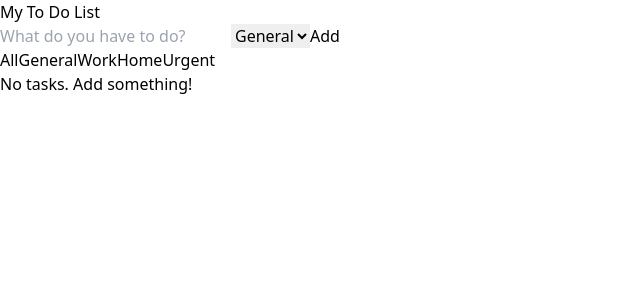
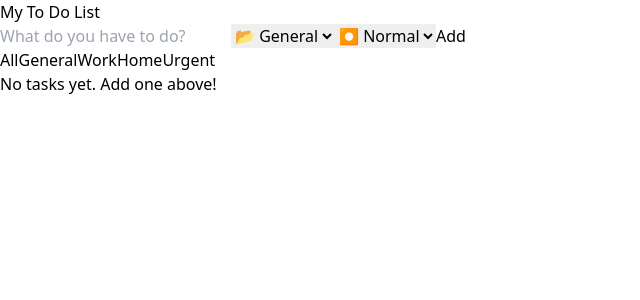
Before and after one commit to k-pilarski/React-To-Do-List, a React (Vite) app: page / in a window 1280 px wide. Shown: the top 300 px of the page, without its empty margins (0-640 px from the left). Built offline with nearby package versions, Linux system fonts and the light colour scheme; the HTML template or start-up script is replaced by a standard one.

Commit message:
feat: add task priority system

```diff
--- a/src/App.jsx
+++ b/src/App.jsx
@@ -19,11 +19,12 @@ function App() {
     localStorage.setItem("todos", JSON.stringify(todos))
   }, [todos])
 
-  const addTodo = (text, category) => {
+  const addTodo = (text, category, priority) => {
     const newTodo = {
       id: Date.now(),
       text: text,
       category: category,
+      priority: priority,
       isCompleted: false
     }
     setTodos([...todos, newTodo])
@@ -39,9 +40,9 @@ function App() {
     setTodos(todos.filter(todo => todo.id !== id))
   }
 
-  const editTodo = (id, newText, newCategory) => {
+  const editTodo = (id, newText, newCategory, newPriority) => {
     setTodos(todos.map(todo =>
-      todo.id === id ? { ...todo, text: newText, category: newCategory } : todo
+      todo.id === id ? { ...todo, text: newText, category: newCategory, priority: newPriority } : todo
     ))
   }
 
@@ -52,7 +53,7 @@ function App() {
 
   return (
     <div className="min-h-screen w-full bg-gray-100 flex items-center justify-center py-10">
-      <div className="bg-white p-8 rounded-xl shadow-lg w-full max-w-lg">
+      <div className="bg-white p-8 rounded-xl shadow-lg w-full max-w-xl">
         <h1 className="text-2xl font-bold mb-6 text-gray-800 text-center">My To Do List</h1>
 
         <TodoForm addTodo={addTodo} />
@@ -71,11 +72,11 @@ function App() {
           ))}
 
           {filteredTodos.length === 0 && todos.length > 0 && (
-            <p className="text-gray-400 text-center text-sm">There are no tasks in this category.</p>
+            <p className="text-gray-400 text-center text-sm">No tasks found in this category.</p>
           )}
 
           {todos.length === 0 && (
-            <p className="text-gray-400 text-center">No tasks. Add something!</p>
+            <p className="text-gray-400 text-center">No tasks yet. Add one above!</p>
           )}
         </div>
       </div>
--- a/src/components/TodoForm.jsx
+++ b/src/components/TodoForm.jsx
@@ -2,17 +2,18 @@ import { useState } from 'react'
 
 function TodoForm({ addTodo }) {
   const [value, setValue] = useState("")
-
   const [category, setCategory] = useState("general")
+  const [priority, setPriority] = useState("normal")
 
   const handleSubmit = (e) => {
     e.preventDefault()
-
     if (!value) return
 
-    addTodo(value, category)
+    addTodo(value, category, priority)
+
     setValue("")
     setCategory("general")
+    setPriority("normal")
   }
 
   return (
@@ -28,12 +29,22 @@ function TodoForm({ addTodo }) {
       <select
         value={category}
         onChange={(e) => setCategory(e.target.value)}
-        className="border-2 border-gray-300 p-2 rounded-lg focus:outline-none focus:border-blue-500 bg-white cursor-pointer"
+        className="border-2 border-gray-300 p-2 rounded-lg focus:outline-none focus:border-blue-500 bg-white cursor-pointer text-sm"
       >
-        <option value="general">General</option>
-        <option value="work">Work</option>
-        <option value="home">Home</option>
-        <option value="urgent">Urgent</option>
+        <option value="general">📂 General</option>
+        <option value="work">💼 Work</option>
+        <option value="home">🏠 Home</option>
+        <option value="urgent">🔥 Urgent</option>
+      </select>
+
+      <select
+        value={priority}
+        onChange={(e) => setPriority(e.target.value)}
+        className="border-2 border-gray-300 p-2 rounded-lg focus:outline-none focus:border-blue-500 bg-white cursor-pointer text-sm"
+      >
+        <option value="low">⬇️ Low</option>
+        <option value="normal">⏺️ Normal</option>
+        <option value="high">⬆️ High</option>
       </select>
 
       <button
--- a/src/components/TodoItem.jsx
+++ b/src/components/TodoItem.jsx
@@ -4,23 +4,38 @@ function TodoItem({ todo, toggleComplete, deleteTodo, editTodo }) {
   const [isEditing, setIsEditing] = useState(false)
   const [newText, setNewText] = useState(todo.text)
   const [newCategory, setNewCategory] = useState(todo.category)
+  const [newPriority, setNewPriority] = useState(todo.priority || "normal")
 
   const categoryConfig = {
     general: { label: 'General', style: 'bg-gray-200 text-gray-600' },
-      work:    { label: 'Work',  style: 'bg-blue-100 text-blue-600' },
+    work:    { label: 'Work',    style: 'bg-blue-100 text-blue-600' },
     home:    { label: 'Home',    style: 'bg-green-100 text-green-600' },
     urgent:  { label: 'Urgent',  style: 'bg-red-100 text-red-600 border border-red-200' }
   }
 
+  const priorityConfig = {
+    normal: { label: 'Normal', style: 'hidden' },
+    low:    { label: 'Low',    style: 'bg-green-100 text-green-600 border border-green-200' },
+    high:   { label: 'High',   style: 'bg-red-100 text-red-600 border border-red-200' },
+  }
+
   const currentCategory = categoryConfig[todo.category] || categoryConfig.general
+  const currentPriority = priorityConfig[todo.priority] || priorityConfig.normal
 
   const handleSave = () => {
-        editTodo(todo.id, newText, newCategory)
+    editTodo(todo.id, newText, newCategory, newPriority)
     setIsEditing(false)
   }
 
+  const getBorderColor = () => {
+    if (todo.isCompleted) return 'border-gray-100'
+    if (todo.priority === 'high') return 'border-l-4 border-l-red-500'
+    if (todo.priority === 'low')  return 'border-l-4 border-l-green-500'
+    return 'border-gray-100'
+  }
+
  return (
-    <div className="flex justify-between items-center bg-white p-4 mb-2 rounded-lg shadow-sm border border-gray-100 hover:shadow-md transition-shadow">
+    <div className={`flex justify-between items-center bg-white p-4 mb-2 rounded-lg shadow-sm border hover:shadow-md transition-shadow ${getBorderColor()}`}>
 
       <div className="flex-1 flex items-center gap-3 overflow-hidden">
 
@@ -42,16 +57,28 @@ function TodoItem({ todo, toggleComplete, deleteTodo, editTodo }) {
               className="w-full border-b-2 border-blue-500 focus:outline-none px-1 text-gray-700"
               autoFocus
             />
+            <div className="flex gap-2">
               <select
                 value={newCategory}
                 onChange={(e) => setNewCategory(e.target.value)}
-              className="text-xs border border-gray-300 rounded p-1 w-fit bg-gray-50 focus:outline-none focus:border-blue-500"
+                className="text-xs border border-gray-300 rounded p-1 bg-gray-50 focus:outline-none focus:border-blue-500 cursor-pointer"
               >
-              <option value="general">General</option>
-              <option value="work">Work</option>
-              <option value="home">Home</option>
-              <option value="urgent">Urgent</option>
+                <option value="general">📂 General</option>
+                <option value="work">💼 Work</option>
+                <option value="home">🏠 Home</option>
+                <option value="urgent">🔥 Urgent</option>
               </select>
+
+              <select
+                value={newPriority}
+                onChange={(e) => setNewPriority(e.target.value)}
+                className="text-xs border border-gray-300 rounded p-1 bg-gray-50 focus:outline-none focus:border-blue-500 cursor-pointer"
+              >
+                <option value="low">⬇️ Low</option>
+                <option value="normal">⏺️ Normal</option>
+                <option value="high">⬆️ High</option>
+              </select>
+            </div>
           </div>
         ) : (
           <div className="flex flex-col sm:flex-row sm:items-center gap-1 sm:gap-3">
@@ -64,9 +91,17 @@ function TodoItem({ todo, toggleComplete, deleteTodo, editTodo }) {
               {todo.text}
             </span>
 
+            <div className="flex items-center gap-2">
               <span className={`text-[10px] uppercase font-bold px-2 py-0.5 rounded-full w-fit ${currentCategory.style}`}>
                 {currentCategory.label}
               </span>
+
+              {todo.priority !== 'normal' && (
+                <span className={`text-[10px] uppercase font-bold px-2 py-0.5 rounded-full w-fit ${currentPriority.style}`}>
+                  {currentPriority.label}
+                </span>
+              )}
+            </div>
           </div>
         )}
       </div>
@@ -85,6 +120,7 @@ function TodoItem({ todo, toggleComplete, deleteTodo, editTodo }) {
               setIsEditing(true)
               setNewText(todo.text)
               setNewCategory(todo.category)
+              setNewPriority(todo.priority)
             }}
             className="text-yellow-600 hover:bg-yellow-50 px-2 py-1 rounded transition-colors font-medium text-sm"
           >
@@ -103,4 +139,5 @@ function TodoItem({ todo, toggleComplete, deleteTodo, editTodo }) {
   )
 }
 
+
 export default TodoItem
```
Lines whose indentation alone changed are shown as unchanged.
